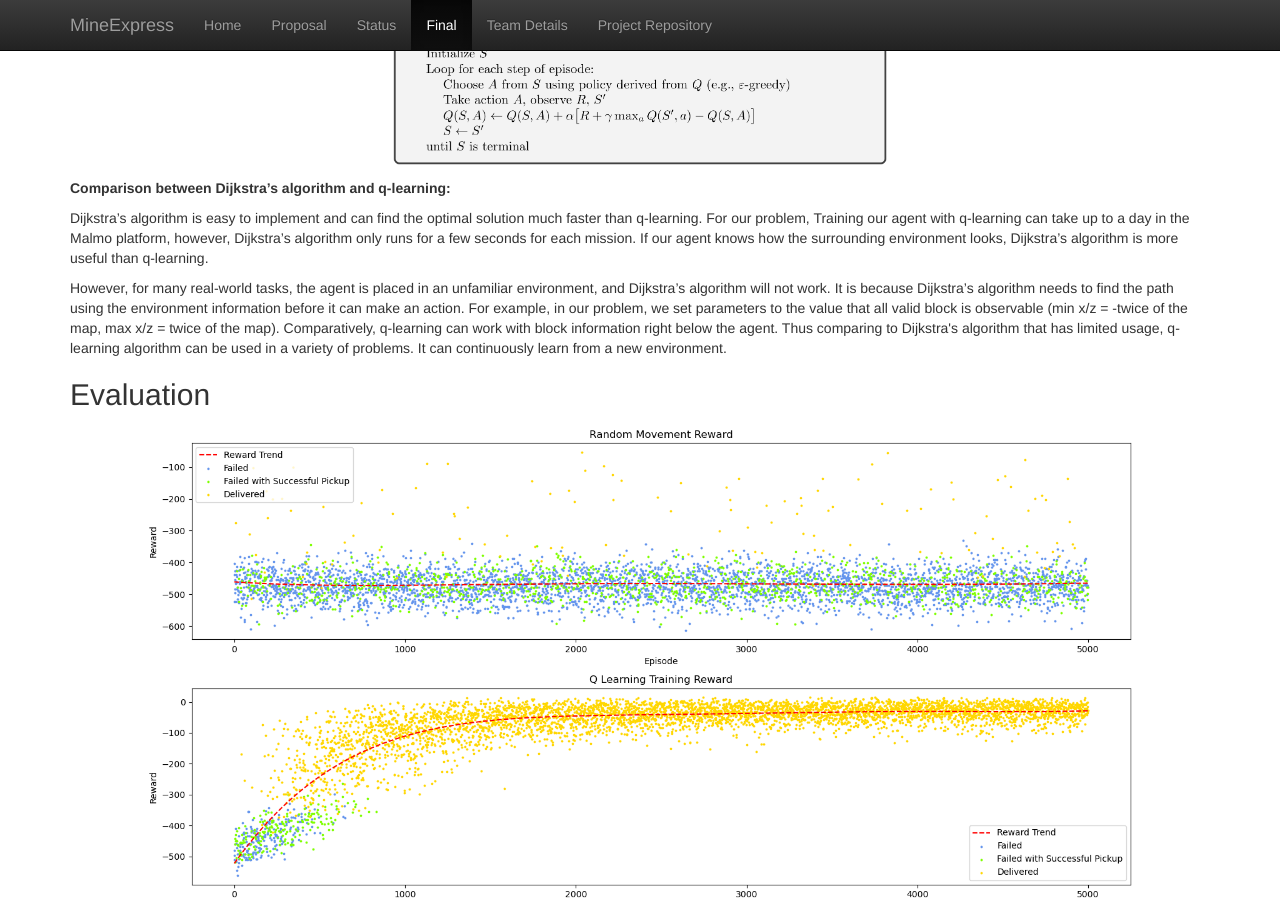
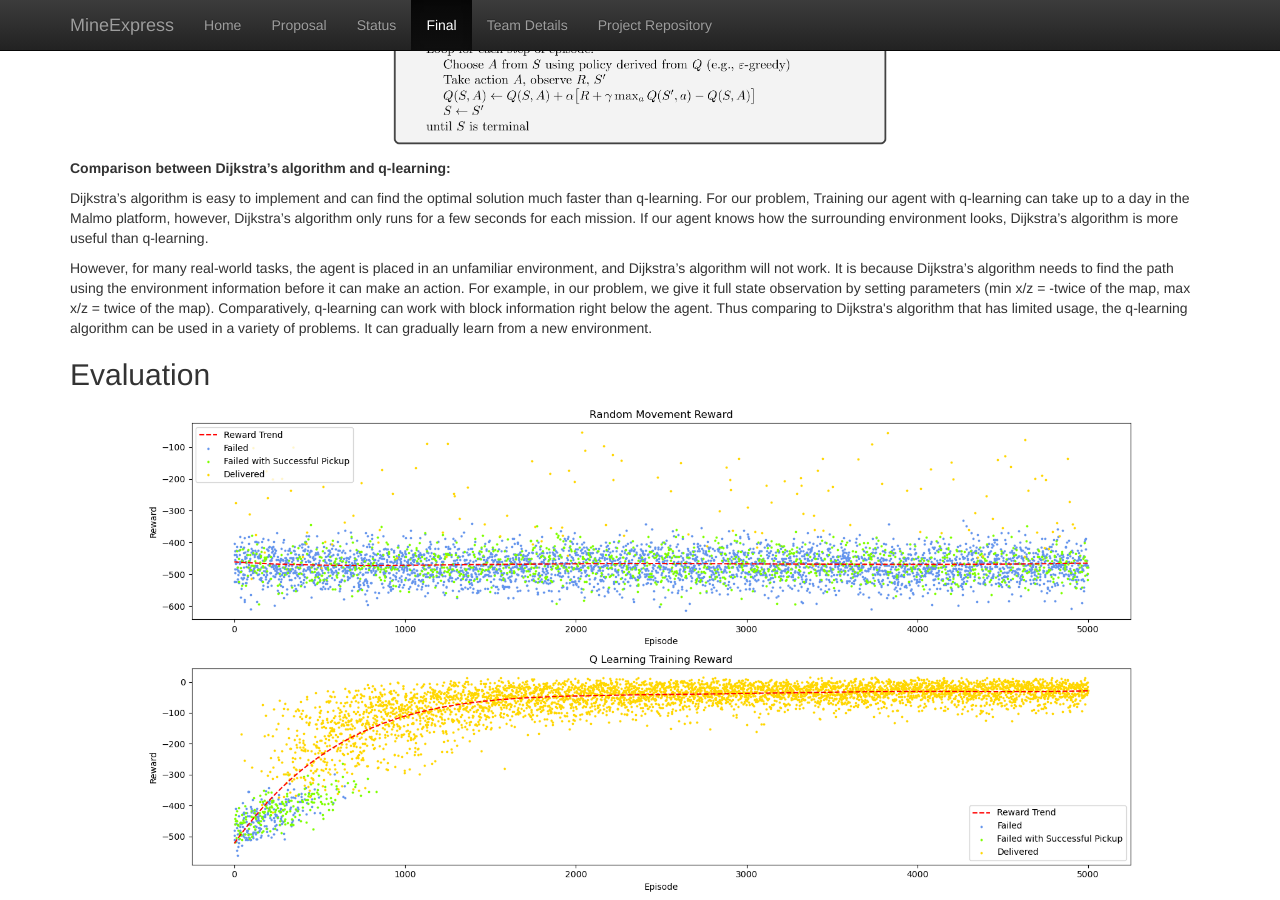
Before and after one commit to ETTOTW/Herobrine, a Jekyll site: the page built from docs/final.md, in a window 1280 px wide and 900 px high, scrolled down 5397 px. Built offline with Jekyll 4.4.1, drawn with Linux system fonts in a browser that asks for light colours; some of the changed text lies outside the part shown.

Commit message:
Update final.md

```diff
--- a/docs/final.md
+++ b/docs/final.md
@@ -135,7 +135,7 @@
 
 **Q-Learning Algorithm**
 
-We use the q-learning as our main algorithm to train the agent to find the optimal path both from the starting location to the pickup location and from the pickup location to the drop-off position. Given an agent state and an action, the algorithm stores the corresponding q-values in a table and updates the table each time after an action is executed.
+The Q-learning algorithm learns through the following series of actions: observes the environment, takes the best actions, measures the rewards, and updates the q-table.
 
 Q-table:
 
@@ -184,7 +184,7 @@
 
 Dijkstra's algorithm is easy to implement and can find the optimal solution much faster than q-learning. For our problem, Training our agent with q-learning can take up to a day in the Malmo platform, however, Dijkstra's algorithm only runs for a few seconds for each mission. If our agent knows how the surrounding environment looks, Dijkstra's algorithm is more useful than q-learning.
 
-However, for many real-world tasks, the agent is placed in an unfamiliar environment, and Dijkstra's algorithm will not work. It is because Dijkstra's algorithm needs to find the path using the environment information before it can make an action. For example, in our problem, we set <ObservationFromGrid> parameters to the value that all valid block is observable (min x/z = -twice of the map, max x/z = twice of the map). Comparatively, q-learning can work with block information right below the agent. Thus comparing to Dijkstra's algorithm that has limited usage, q-learning algorithm can be used in a variety of problems. It can continuously learn from a new environment.
+However, for many real-world tasks, the agent is placed in an unfamiliar environment, and Dijkstra's algorithm will not work. It is because Dijkstra's algorithm needs to find the path using the environment information before it can make an action. For example, in our problem, we give it full state observation by setting <ObservationFromGrid> parameters (min x/z = -twice of the map, max x/z = twice of the map). Comparatively, q-learning can work with block information right below the agent. Thus comparing to Dijkstra's algorithm that has limited usage, the q-learning algorithm can be used in a variety of problems. It can gradually learn from a new environment.
 
 
 ## Evaluation
```
